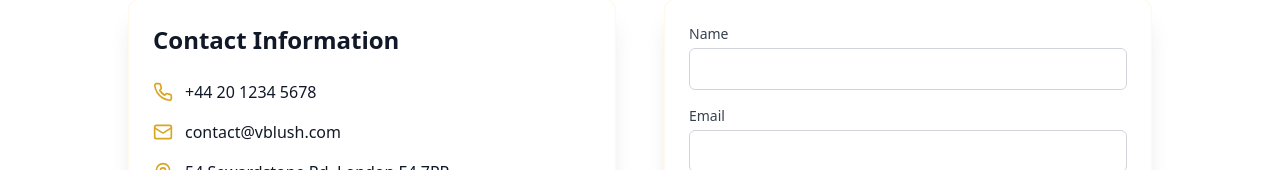
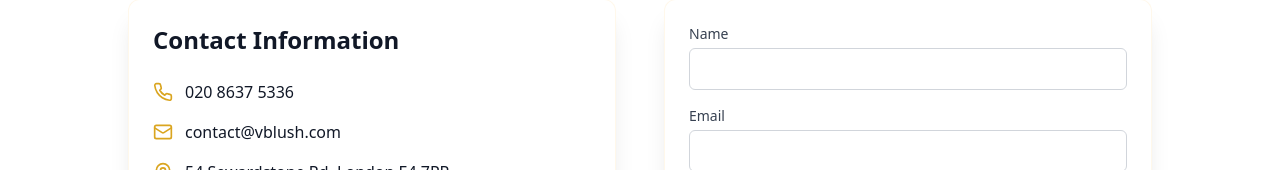
Before and after one commit to Developer353/Developer353.github.io, a React (Vite) app: page /contact in a window 1280 px wide. Shown: the part 306-476 px from the top of the page. Built offline with nearby package versions, Linux system fonts and the light colour scheme; no server answers.

Commit message:
Update Contact.tsx

```diff
--- a/src/pages/Contact.tsx
+++ b/src/pages/Contact.tsx
@@ -30,7 +30,7 @@ export default function Contact() {
             <div className="space-y-4">
               <div className="flex items-center">
                 <Phone className="w-5 h-5 text-gold-500 mr-3" />
-                <span>+44 20 1234 5678</span>
+                <span>020 8637 5336</span>
               </div>
               <div className="flex items-center">
                 <Mail className="w-5 h-5 text-gold-500 mr-3" />
```
